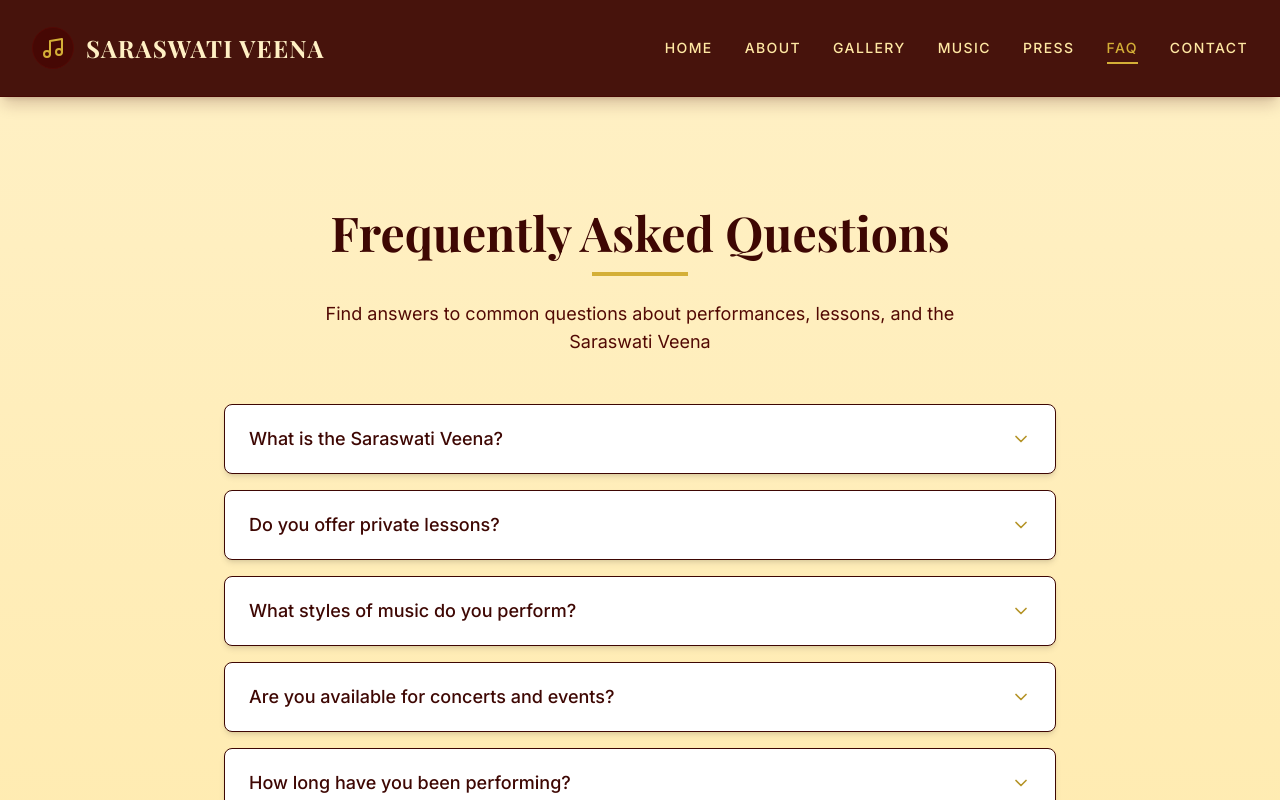
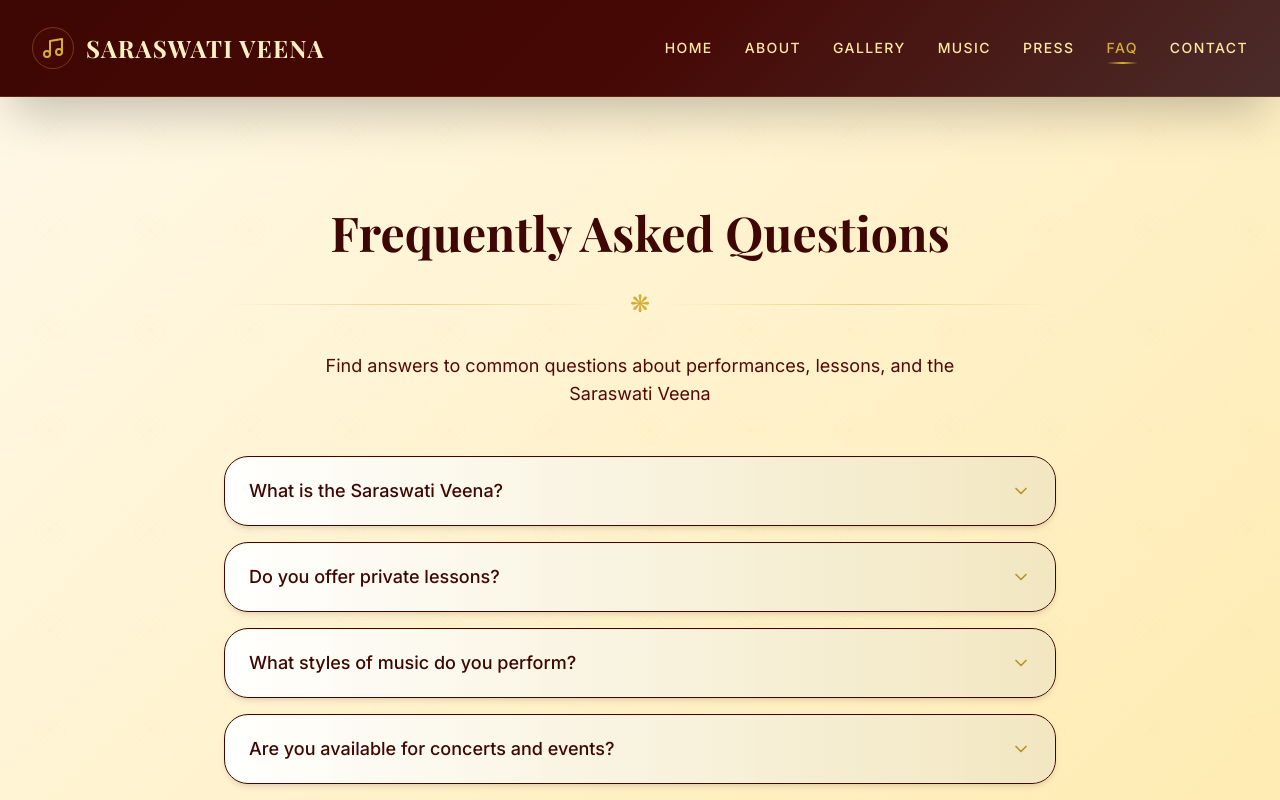
Before and after one commit to nageshraj/veena-portfolio, a React (Vite) app: page /veena-portfolio/faq in a window 1280 px wide. Shown: the top 800 px of the page. Built offline with nearby package versions, Linux system fonts and the light colour scheme; a web font is replaced by a local one.

Commit message:
Added subtle enhancements

```diff
--- /dev/null
+++ b/src/components/LotusDivider.jsx
@@ -0,0 +1,19 @@
+import React from 'react';
+import { motion } from 'framer-motion';
+
+const LotusDivider = ({ className = '' }) => {
+    return (
+        <motion.div
+            initial={{ opacity: 0, scaleX: 0 }}
+            animate={{ opacity: 1, scaleX: 1 }}
+            transition={{ duration: 0.8 }}
+            className={`flex items-center justify-center my-8 ${className}`}
+        >
+            <div className="flex-1 h-px bg-gradient-to-r from-transparent via-gold-500 to-transparent opacity-50"></div>
+            <div className="mx-4 text-gold-500 text-2xl">❋</div>
+            <div className="flex-1 h-px bg-gradient-to-r from-transparent via-gold-500 to-transparent opacity-50"></div>
+        </motion.div>
+    );
+};
+
+export default LotusDivider;
--- a/src/components/Navbar.jsx
+++ b/src/components/Navbar.jsx
@@ -29,15 +29,15 @@ const Navbar = () => {
     };
 
     return (
-        <nav className="fixed top-0 left-0 w-full z-50 bg-maroon-900/95 backdrop-blur-md border-b border-maroon-800 shadow-lg shadow-maroon-900/20">
+        <nav className="fixed top-0 left-0 w-full z-50 silk-gradient-dark backdrop-blur-md border-b border-gold-500/20 shadow-2xl">
             <div className="max-w-7xl mx-auto px-4 sm:px-6 lg:px-8">
                 <div className="flex items-center justify-between h-24">
                     {/* Logo */}
-                    <Link to="/" className="flex items-center space-x-3 text-gold-500 hover:text-gold-400 transition-colors group">
-                        <div className="p-2 bg-maroon-800 rounded-full border border-maroon-700 group-hover:border-gold-500/50 transition-colors">
+                    <Link to="/" className="flex items-center space-x-3 text-gold-500 hover:text-gold-400 transition-all duration-300 group">
+                        <div className="p-2 bg-maroon-800/80 rounded-full border border-gold-500/30 group-hover:border-gold-400 group-hover:shadow-lg group-hover:shadow-gold-500/30 transition-all duration-300">
                             <Music className="h-6 w-6" />
                         </div>
-                        <span className="text-2xl font-serif font-bold tracking-wider uppercase text-creme-100">Saraswati Veena</span>
+                        <span className="text-2xl font-serif font-bold tracking-wider uppercase text-creme-100 group-hover:text-gold-400 transition-colors">Saraswati Veena</span>
                     </Link>
 
                     {/* Desktop Menu */}
@@ -46,14 +46,14 @@ const Navbar = () => {
                             <Link
                                 key={link.name}
                                 to={link.path}
-                                className={`relative text-sm uppercase tracking-widest font-medium hover:text-gold-500 transition-colors ${location.pathname === link.path ? 'text-gold-500' : 'text-creme-200'
+                                className={`relative text-sm uppercase tracking-widest font-medium hover:text-gold-400 transition-all duration-300 ${location.pathname === link.path ? 'text-gold-500' : 'text-creme-200'
                                     }`}
                             >
                                 {link.name}
                                 {location.pathname === link.path && (
                                     <motion.div
                                         layoutId="underline"
-                                        className="absolute left-0 top-full mt-1 w-full h-0.5 bg-gold-500"
+                                        className="absolute left-0 top-full mt-1 w-full h-0.5 bg-gradient-to-r from-transparent via-gold-500 to-transparent shadow-lg shadow-gold-500/50"
                                     />
                                 )}
                             </Link>
@@ -61,7 +61,7 @@ const Navbar = () => {
                         {config.enableClickSound && (
                             <button
                                 onClick={handleMuteToggle}
-                                className="text-creme-300 hover:text-gold-500 transition-colors focus:outline-none p-2 hover:bg-maroon-800 rounded-full"
+                                className="text-creme-300 hover:text-gold-400 transition-all duration-300 focus:outline-none p-2 hover:bg-maroon-800/50 rounded-full hover:shadow-lg hover:shadow-gold-500/20"
                                 title={isMuted ? "Unmute Sound" : "Mute Sound"}
                             >
                                 {isMuted ? <VolumeX className="h-5 w-5" /> : <Volume2 className="h-5 w-5" />}
@@ -104,9 +104,9 @@ const Navbar = () => {
                                     key={link.name}
                                     to={link.path}
                                     onClick={() => setIsOpen(false)}
-                                    className={`block px-4 py-3 rounded-md text-base font-medium font-serif tracking-wide ${location.pathname === link.path
-                                        ? 'text-gold-500 bg-maroon-800'
-                                        : 'text-creme-200 hover:text-white hover:bg-maroon-800'
+                                    className={`block px-4 py-3 rounded-xl text-base font-medium font-serif tracking-wide transition-all duration-300 ${location.pathname === link.path
+                                        ? 'text-gold-500 bg-maroon-800/80 border border-gold-500/30'
+                                        : 'text-creme-200 hover:text-gold-400 hover:bg-maroon-800/50'
                                         }`}
                                 >
                                     {link.name}
--- /dev/null
+++ b/src/components/RangoliPattern.jsx
@@ -0,0 +1,40 @@
+import React from 'react';
+
+const RangoliPattern = ({ className = '', opacity = 0.05 }) => {
+    return (
+        <svg
+            className={`absolute inset-0 w-full h-full pointer-events-none ${className}`}
+            style={{ opacity }}
+            xmlns="http://www.w3.org/2000/svg"
+        >
+            <defs>
+                <pattern id="rangoli" x="0" y="0" width="100" height="100" patternUnits="userSpaceOnUse">
+                    {/* Central lotus motif */}
+                    <circle cx="50" cy="50" r="8" fill="none" stroke="currentColor" strokeWidth="0.5" />
+                    <circle cx="50" cy="50" r="15" fill="none" stroke="currentColor" strokeWidth="0.5" />
+
+                    {/* Petals */}
+                    <path d="M 50 35 Q 45 42 50 50 Q 55 42 50 35" fill="none" stroke="currentColor" strokeWidth="0.5" />
+                    <path d="M 65 50 Q 58 45 50 50 Q 58 55 65 50" fill="none" stroke="currentColor" strokeWidth="0.5" />
+                    <path d="M 50 65 Q 45 58 50 50 Q 55 58 50 65" fill="none" stroke="currentColor" strokeWidth="0.5" />
+                    <path d="M 35 50 Q 42 45 50 50 Q 42 55 35 50" fill="none" stroke="currentColor" strokeWidth="0.5" />
+
+                    {/* Diagonal petals */}
+                    <path d="M 40 40 Q 43 45 50 50 Q 45 43 40 40" fill="none" stroke="currentColor" strokeWidth="0.5" />
+                    <path d="M 60 40 Q 57 45 50 50 Q 55 43 60 40" fill="none" stroke="currentColor" strokeWidth="0.5" />
+                    <path d="M 60 60 Q 57 55 50 50 Q 55 57 60 60" fill="none" stroke="currentColor" strokeWidth="0.5" />
+                    <path d="M 40 60 Q 43 55 50 50 Q 45 57 40 60" fill="none" stroke="currentColor" strokeWidth="0.5" />
+
+                    {/* Corner dots */}
+                    <circle cx="25" cy="25" r="2" fill="currentColor" opacity="0.3" />
+                    <circle cx="75" cy="25" r="2" fill="currentColor" opacity="0.3" />
+                    <circle cx="25" cy="75" r="2" fill="currentColor" opacity="0.3" />
+                    <circle cx="75" cy="75" r="2" fill="currentColor" opacity="0.3" />
+                </pattern>
+            </defs>
+            <rect width="100%" height="100%" fill="url(#rangoli)" className="text-gold-600" />
+        </svg>
+    );
+};
+
+export default RangoliPattern;
--- a/src/index.css
+++ b/src/index.css
@@ -19,10 +19,51 @@
   --color-gold-400: #E6C256;
   --color-gold-500: #D4AF37;
   --color-gold-600: #B59428;
+
+  /* New accent colors */
+  --color-peacock-500: #1B4D5C;
+  --color-peacock-600: #2C6B7F;
+  --color-peacock-700: #0F3A47;
+
+  --color-sandalwood-500: #5D3A2E;
+  --color-sandalwood-600: #4A2C2A;
+  --color-sandalwood-700: #3A221F;
+
+  --color-saffron-500: #E67E22;
+  --color-saffron-600: #D68910;
 }
 
 body {
   @apply bg-creme-100 text-maroon-900 font-sans selection:bg-maroon-500 selection:text-white;
+  position: relative;
+}
+
+/* Subtle wood grain texture overlay */
+body::before {
+  content: '';
+  position: fixed;
+  top: 0;
+  left: 0;
+  width: 100%;
+  height: 100%;
+  background-image:
+    repeating-linear-gradient(
+      90deg,
+      transparent,
+      transparent 2px,
+      rgba(93, 58, 46, 0.015) 2px,
+      rgba(93, 58, 46, 0.015) 4px
+    ),
+    repeating-linear-gradient(
+      0deg,
+      transparent,
+      transparent 1px,
+      rgba(74, 44, 42, 0.01) 1px,
+      rgba(74, 44, 42, 0.01) 2px
+    );
+  pointer-events: none;
+  z-index: 0;
+  opacity: 0.6;
 }
 
 h1,
@@ -33,3 +74,104 @@ h5,
 h6 {
   @apply font-serif;
 }
+
+/* Decorative divider with lotus motif */
+.lotus-divider {
+  position: relative;
+  height: 2px;
+  background: linear-gradient(to right, transparent, var(--color-gold-500), transparent);
+  margin: 2rem auto;
+  max-width: 200px;
+}
+
+.lotus-divider::before {
+  content: '❋';
+  position: absolute;
+  top: 50%;
+  left: 50%;
+  transform: translate(-50%, -50%);
+  background: var(--color-creme-100);
+  color: var(--color-gold-500);
+  padding: 0 0.5rem;
+  font-size: 1.2rem;
+}
+
+/* String pattern decorative element */
+.veena-strings {
+  background-image: repeating-linear-gradient(
+    0deg,
+    transparent,
+    transparent 20px,
+    rgba(212, 175, 55, 0.1) 20px,
+    rgba(212, 175, 55, 0.1) 21px
+  );
+}
+
+/* Rangoli pattern border */
+.rangoli-border {
+  border-image: repeating-linear-gradient(
+    45deg,
+    var(--color-gold-500),
+    var(--color-gold-500) 10px,
+    transparent 10px,
+    transparent 20px
+  ) 1;
+}
+
+/* Smooth rounded corners for cards */
+.card-elegant {
+  border-radius: 1.5rem;
+  box-shadow:
+    0 4px 6px -1px rgba(62, 7, 3, 0.1),
+    0 2px 4px -1px rgba(62, 7, 3, 0.06),
+    inset 0 1px 0 0 rgba(212, 175, 55, 0.1);
+}
+
+/* Peacock accent glow effect */
+.peacock-glow {
+  box-shadow: 0 0 20px rgba(27, 77, 92, 0.3);
+}
+
+/* Gold shimmer effect for hover states */
+@keyframes gold-shimmer {
+  0% {
+    background-position: -200% center;
+  }
+  100% {
+    background-position: 200% center;
+  }
+}
+
+.gold-shimmer-hover {
+  background: linear-gradient(
+    90deg,
+    transparent 0%,
+    rgba(212, 175, 55, 0.3) 50%,
+    transparent 100%
+  );
+  background-size: 200% 100%;
+  transition: background-position 0.6s ease;
+}
+
+.gold-shimmer-hover:hover {
+  animation: gold-shimmer 1.5s ease infinite;
+}
+
+/* Silk gradient backgrounds */
+.silk-gradient {
+  background: linear-gradient(
+    135deg,
+    var(--color-creme-50) 0%,
+    var(--color-creme-100) 50%,
+    var(--color-creme-200) 100%
+  );
+}
+
+.silk-gradient-dark {
+  background: linear-gradient(
+    135deg,
+    var(--color-maroon-900) 0%,
+    var(--color-maroon-800) 50%,
+    var(--color-sandalwood-600) 100%
+  );
+}
--- a/src/pages/FAQ.jsx
+++ b/src/pages/FAQ.jsx
@@ -2,6 +2,8 @@ import React, { useState } from 'react';
 import { motion, AnimatePresence } from 'framer-motion';
 import { Link } from 'react-router-dom';
 import { ChevronDown } from 'lucide-react';
+import RangoliPattern from '../components/RangoliPattern';
+import LotusDivider from '../components/LotusDivider';
 
 const FAQ = () => {
     const [openIndex, setOpenIndex] = useState(null);
@@ -46,8 +48,11 @@ const FAQ = () => {
     };
 
     return (
-        <div className="min-h-screen bg-gradient-to-b from-creme-100 to-creme-200 pt-32 pb-16">
-            <div className="max-w-4xl mx-auto px-4 sm:px-6 lg:px-8">
+        <div className="min-h-screen silk-gradient pt-32 pb-16 relative overflow-hidden">
+            {/* Decorative Rangoli Pattern Background */}
+            <RangoliPattern className="text-gold-600" opacity={0.03} />
+
+            <div className="max-w-4xl mx-auto px-4 sm:px-6 lg:px-8 relative z-10">
                 {/* Header */}
                 <motion.div
                     initial={{ opacity: 0, y: -20 }}
@@ -58,7 +63,7 @@ const FAQ = () => {
                     <h1 className="text-4xl md:text-5xl font-serif font-bold text-maroon-900 mb-4">
                         Frequently Asked Questions
                     </h1>
-                    <div className="h-1 w-24 bg-gold-500 mx-auto mb-6"></div>
+                    <LotusDivider />
                     <p className="text-lg text-maroon-700 max-w-2xl mx-auto">
                         Find answers to common questions about performances, lessons, and the Saraswati Veena
                     </p>
@@ -72,11 +77,11 @@ const FAQ = () => {
                             initial={{ opacity: 0, y: 20 }}
                             animate={{ opacity: 1, y: 0 }}
                             transition={{ duration: 0.5, delay: index * 0.1 }}
-                            className="bg-white rounded-lg shadow-md border border-gold-200/30 overflow-hidden"
+                            className="card-elegant bg-white/95 backdrop-blur-sm border border-gold-300/40 overflow-hidden hover:shadow-xl transition-shadow duration-300"
                         >
                             <button
                                 onClick={() => toggleFAQ(index)}
-                                className="w-full px-6 py-5 flex items-center justify-between text-left hover:bg-creme-50 transition-colors"
+                                className="w-full px-6 py-5 flex items-center justify-between text-left hover:bg-creme-50 transition-all duration-300 gold-shimmer-hover"
                             >
                                 <span className="text-lg font-medium text-maroon-900 pr-4">
                                     {faq.question}
@@ -114,8 +119,10 @@ const FAQ = () => {
                     initial={{ opacity: 0 }}
                     animate={{ opacity: 1 }}
                     transition={{ duration: 0.6, delay: 0.8 }}
-                    className="mt-12 text-center bg-maroon-900 rounded-lg p-8 shadow-lg"
+                    className="mt-12 text-center silk-gradient-dark card-elegant p-8 shadow-2xl border border-gold-500/20 relative overflow-hidden"
                 >
+                    <div className="absolute inset-0 bg-gradient-to-br from-peacock-700/20 to-transparent pointer-events-none"></div>
+                    <div className="relative z-10">
                     <h3 className="text-2xl font-serif text-creme-100 mb-3">
                         Still have questions?
                     </h3>
@@ -124,10 +131,11 @@ const FAQ = () => {
                     </p>
                     <Link
                         to="/contact"
-                        className="inline-block bg-gold-500 hover:bg-gold-600 text-maroon-900 px-8 py-3 rounded-full font-medium transition-all transform hover:scale-105 shadow-lg"
+                        className="inline-block bg-gold-500 hover:bg-gold-600 text-maroon-900 px-8 py-3 rounded-full font-medium transition-all transform hover:scale-105 shadow-lg hover:shadow-gold-500/50"
                     >
                         Contact Me
                     </Link>
+                    </div>
                 </motion.div>
             </div>
         </div>
```
Also changed, not shown: src/components/WoodGrainTexture.jsx (added, +59 -0 lines), src/pages/Home.jsx (+10 -5 lines), 1 other file (tests, documents, lock files or other folders).
